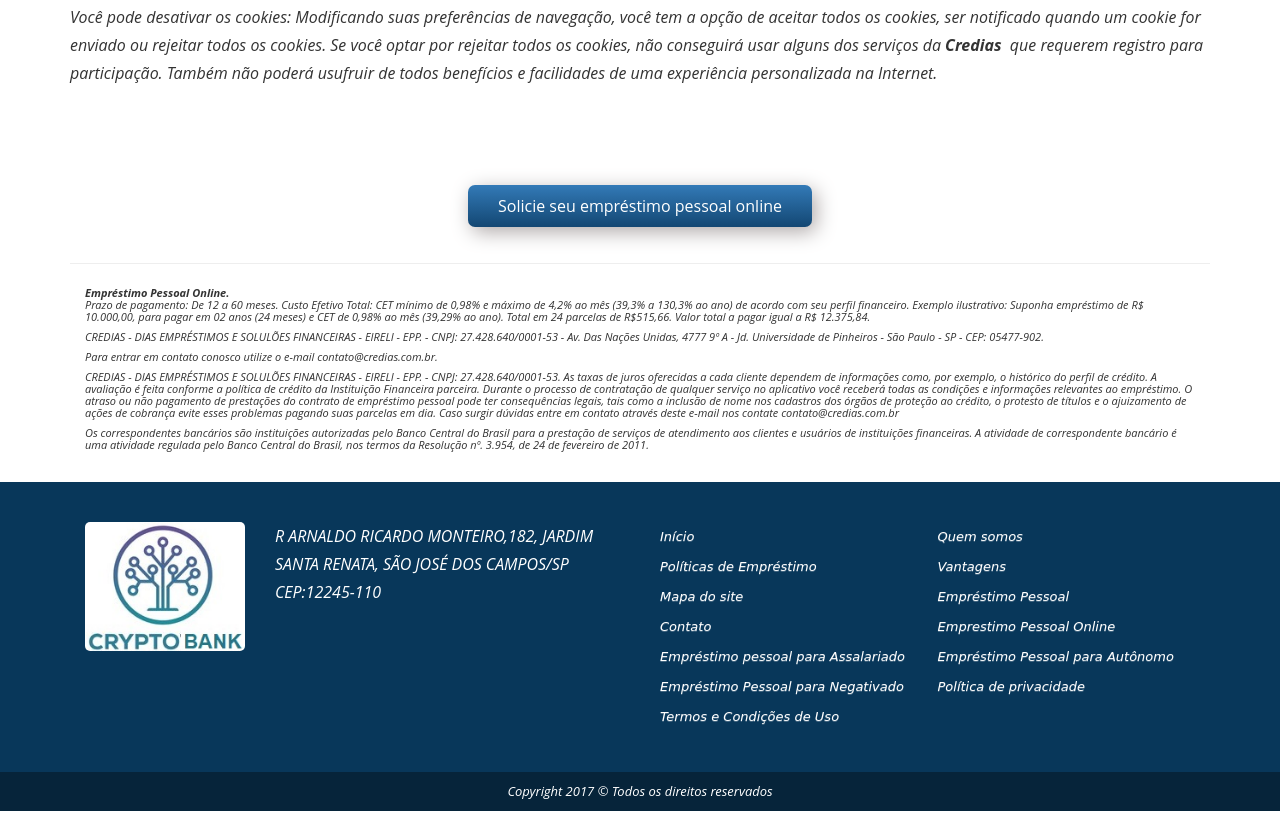
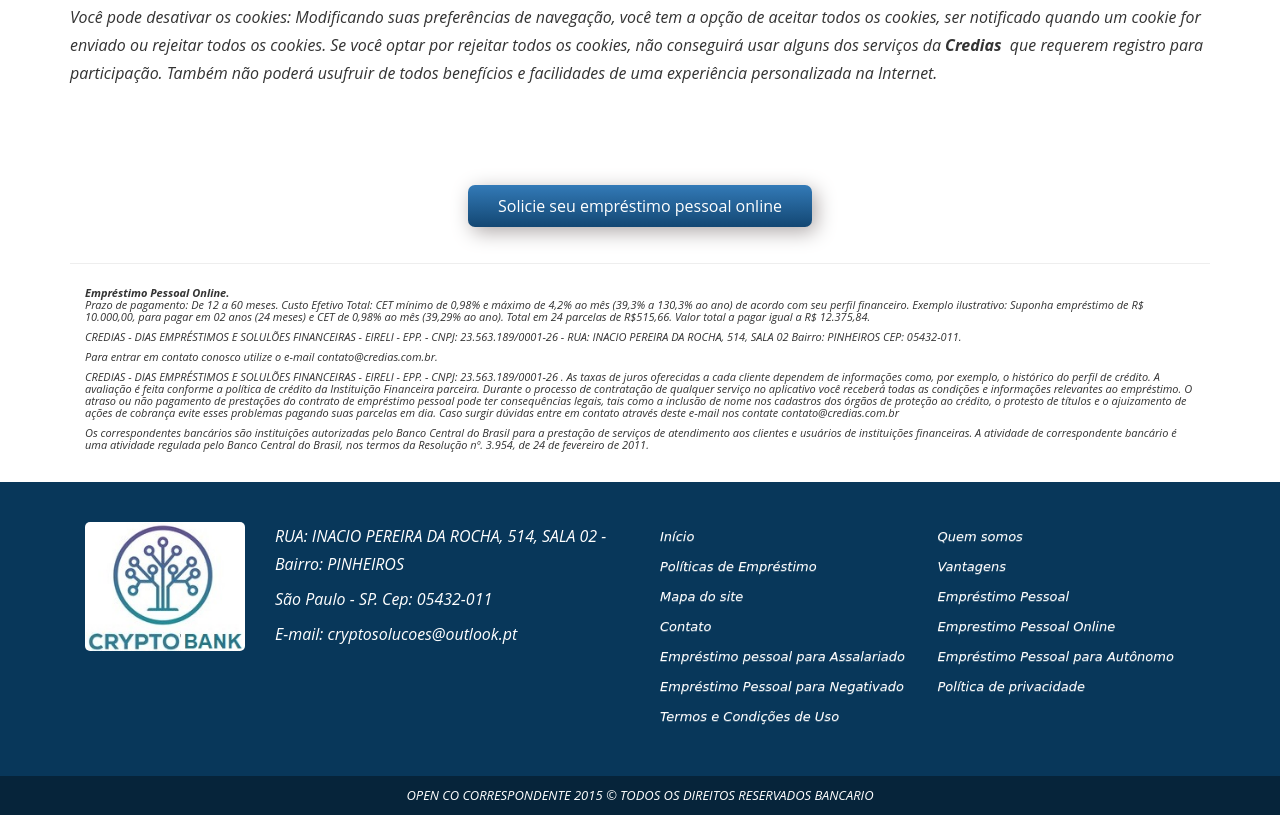
Before and after one commit to empresaoline/cryp, a plain HTML site: page politica-de-privacidade.html in a window 1280 px wide. Shown: the part 1290-2105 px from the top of the page. Drawn offline with Linux system fonts and the light colour scheme.

Commit message:
Update politica-de-privacidade.html

```diff
--- a/politica-de-privacidade.html
+++ b/politica-de-privacidade.html
@@ -93,8 +93,10 @@
 <div class="topo">
     <div class="container">
            <div class="col-sm-3 col-xs-9 logowrap">
-                 <a href="index-2.html" title="Empréstimo Pessoal 100% Online. Simples e Seguro!">
-                    <img src="logo.png" id="logo" alt="Logo Empréstimo Pessoal 100% Online. Simples e Seguro!" title="Logo Empréstimo Pessoal 100% Online. Simples e Seguro!"/>
+            <a href="index-2.html" title="Empréstimo Pessoal 100% Online. Simples e Seguro!">
+                  <img src="logo.png" id="logo" alt="Logo Empréstimo Pessoal 100% Online. Simples e Seguro!" title="Logo Empréstimo Pessoal 100% Online. Simples e Seguro!"/>
+               </a>
+
                  </a>
            </div>
            <div class="col-sm-9 col-xs-3 menuwrap">
@@ -163,9 +165,9 @@
 		<div class="col-sm-12 r5" style="font-size: 12px; padding: 15px 15px">
 			<strong>Empréstimo Pessoal Online.</strong><br>
 			<p>Prazo de pagamento: De 12 a 60 meses. Custo Efetivo Total: CET m&iacute;nimo de 0,98% e m&aacute;ximo de 4,2% ao m&ecirc;s (39,3% a&nbsp;130,3% ao ano) de acordo com seu perfil financeiro. Exemplo ilustrativo: Suponha empr&eacute;stimo de R$ 10.000,00, para&nbsp;pagar em 02 anos (24 meses) e CET de 0,98% ao m&ecirc;s (39,29% ao ano). Total em 24 parcelas de R$515,66. Valor total a&nbsp;pagar igual a R$ 12.375,84.</p>
-<p>CREDIAS - DIAS EMPR&Eacute;STIMOS E SOLUL&Otilde;ES FINANCEIRAS - EIRELI - EPP. - CNPJ: 27.428.640/0001-53 - Av. Das Na&ccedil;&otilde;es&nbsp;Unidas, 4777 9&ordm; A - Jd. Universidade de Pinheiros - S&atilde;o Paulo - SP - CEP: 05477-902.&nbsp;</p>
+<p>CREDIAS - DIAS EMPR&Eacute;STIMOS E SOLUL&Otilde;ES FINANCEIRAS - EIRELI - EPP. - CNPJ: 23.563.189/0001-26 - RUA: INACIO PEREIRA DA ROCHA, 514, SALA 02 Bairro: PINHEIROS CEP: 05432-011.&nbsp;</p>
 <p>Para entrar em contato conosco utilize o e-mail contato&#64;credias.com.br.</p>
-<p>CREDIAS - DIAS EMPR&Eacute;STIMOS E SOLUL&Otilde;ES FINANCEIRAS - EIRELI - EPP. - CNPJ: 27.428.640/0001-53. As taxas de juros&nbsp;oferecidas a cada cliente dependem de informa&ccedil;&otilde;es como, por exemplo, o hist&oacute;rico do perfil de cr&eacute;dito. A avalia&ccedil;&atilde;o &eacute; feita&nbsp;conforme a pol&iacute;tica de cr&eacute;dito da Institui&ccedil;&atilde;o Financeira parceira. Durante o processo de contrata&ccedil;&atilde;o de qualquer servi&ccedil;o&nbsp;no aplicativo voc&ecirc; receber&aacute; todas as condi&ccedil;&otilde;es e informa&ccedil;&otilde;es relevantes ao empr&eacute;stimo. O atraso ou n&atilde;o pagamento de&nbsp;presta&ccedil;&otilde;es do contrato de empr&eacute;stimo pessoal pode ter consequ&ecirc;ncias legais, tais como a inclus&atilde;o de nome nos cadastros&nbsp;dos &oacute;rg&atilde;os de prote&ccedil;&atilde;o ao cr&eacute;dito, o protesto de t&iacute;tulos e o ajuizamento de a&ccedil;&otilde;es de cobran&ccedil;a evite esses problemas&nbsp;pagando suas parcelas em dia. Caso surgir d&uacute;vidas entre em contato atrav&eacute;s deste e-mail nos contate&nbsp;contato&#64;credias.com.br</p>
+<p>CREDIAS - DIAS EMPR&Eacute;STIMOS E SOLUL&Otilde;ES FINANCEIRAS - EIRELI - EPP. - CNPJ: 23.563.189/0001-26 . As taxas de juros&nbsp;oferecidas a cada cliente dependem de informa&ccedil;&otilde;es como, por exemplo, o hist&oacute;rico do perfil de cr&eacute;dito. A avalia&ccedil;&atilde;o &eacute; feita&nbsp;conforme a pol&iacute;tica de cr&eacute;dito da Institui&ccedil;&atilde;o Financeira parceira. Durante o processo de contrata&ccedil;&atilde;o de qualquer servi&ccedil;o&nbsp;no aplicativo voc&ecirc; receber&aacute; todas as condi&ccedil;&otilde;es e informa&ccedil;&otilde;es relevantes ao empr&eacute;stimo. O atraso ou n&atilde;o pagamento de&nbsp;presta&ccedil;&otilde;es do contrato de empr&eacute;stimo pessoal pode ter consequ&ecirc;ncias legais, tais como a inclus&atilde;o de nome nos cadastros&nbsp;dos &oacute;rg&atilde;os de prote&ccedil;&atilde;o ao cr&eacute;dito, o protesto de t&iacute;tulos e o ajuizamento de a&ccedil;&otilde;es de cobran&ccedil;a evite esses problemas&nbsp;pagando suas parcelas em dia. Caso surgir d&uacute;vidas entre em contato atrav&eacute;s deste e-mail nos contate&nbsp;contato&#64;credias.com.br</p>
 <p>Os correspondentes banc&aacute;rios s&atilde;o institui&ccedil;&otilde;es autorizadas pelo Banco Central do Brasil para a presta&ccedil;&atilde;o de servi&ccedil;os de&nbsp;atendimento aos clientes e usu&aacute;rios de institui&ccedil;&otilde;es financeiras. A atividade de correspondente banc&aacute;rio &eacute; uma atividade&nbsp;regulada pelo Banco Central do Brasil, nos termos da Resolu&ccedil;&atilde;o n&ordm;. 3.954, de 24 de fevereiro de 2011.</p>		</div>
 	</div>
 
@@ -175,16 +177,16 @@
 <footer class="cor-footer">
      <div class="container">
            <div class="col-sm-2">
-                 <a href="index-2.html"><img src="logo.png" id="logorodape" alt="Ir para página principal de Empréstimo Pessoal 100% Online. Simples e Seguro!"></a>
+            <a href="index-2.html"><img src="logo.png" id="logorodape" alt="Ir para página principal de Empréstimo Pessoal 100% Online. Simples e Seguro!"></a>
             </div>
            <div class="col-sm-4">
-                 <p>R ARNALDO RICARDO MONTEIRO,182, JARDIM SANTA RENATA, SÃO JOSÉ DOS CAMPOS/SP CEP:12245-110<br/><br/></p><br/><br/><script></script>            </div>
+            <p>RUA: INACIO PEREIRA DA ROCHA, 514, SALA 02 - Bairro: PINHEIROS</p><p>S&atilde;o Paulo - SP. Cep: 05432-011</p><p>E-mail: cryptosolucoes&#64;outlook.pt</p>                <br/><br/></p><br/><br/><script></script>            </div>
            <div class="col-sm-6">
                  <ul class="nav navbar-nav navbar-right"><li><a href="index-2.html" title="Início">Início</a></li><li><a href="sobre.html" title="Quem somos">Quem somos</a></li><li><a href="politicas-de-emprestimo.html" title="Políticas de Empréstimo">Políticas de Empréstimo</a></li><li><a href="vantagens.html" title="Vantagens">Vantagens</a></li><li><a href="mapa-do-site.html" title="Mapa do site">Mapa do site</a></li><li><a href="emprestimo-pessoal.html" title="Empréstimo Pessoal">Empréstimo Pessoal</a></li><li><a href="contato.html" title="Contato">Contato</a></li><li><a href="emprestimo-pessoal-online.html" title="Emprestimo Pessoal Online">Emprestimo Pessoal Online</a></li><li><a href="emprestimo-pessoal-para-assalariado.html" title="Empréstimo pessoal para Assalariado">Empréstimo pessoal para Assalariado</a></li><li><a href="emprestimo-pessoal-para-autonomo.html" title="Empréstimo Pessoal para Autônomo">Empréstimo Pessoal para Autônomo</a></li><li><a href="emprestimo-pessoal-para-negativado.html" title="Empréstimo Pessoal para Negativado">Empréstimo Pessoal para Negativado</a></li><li><a href="politica-de-privacidade.html" title="Política de privacidade">Política de privacidade</a></li><li><a href="termos-de-uso.html" title="Termos e Condições de Uso">Termos e Condições de Uso</a></li></ul>            </div>
      </div>
      <div class="footer-bottom cor-footerbottom">
               <div class="container">
-                     Copyright 2017 © Todos os direitos reservados
+                     OPEN CO CORRESPONDENTE 2015  © TODOS OS DIREITOS RESERVADOS BANCARIO
               </div>
       </div>
 </footer>
```
